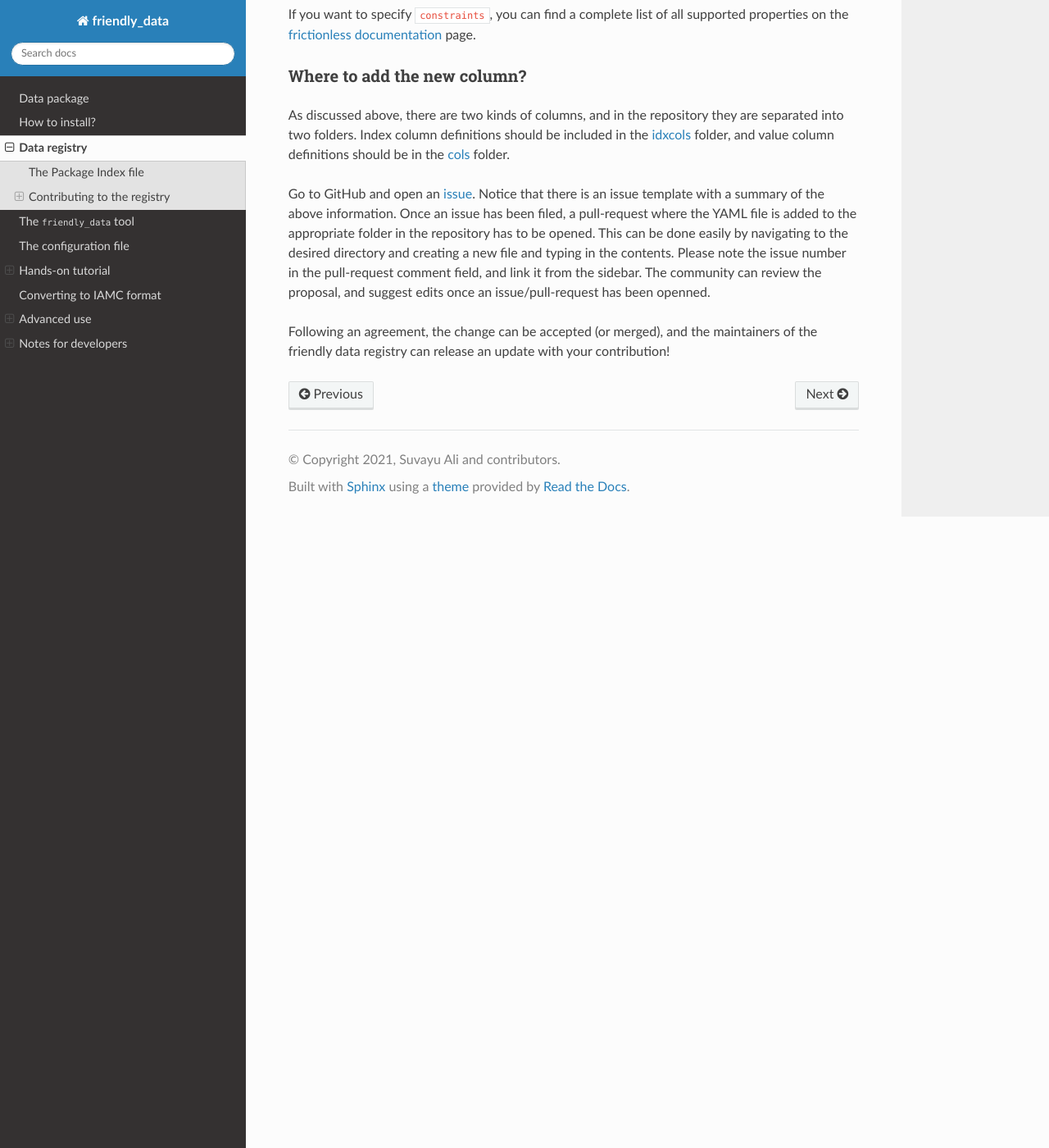
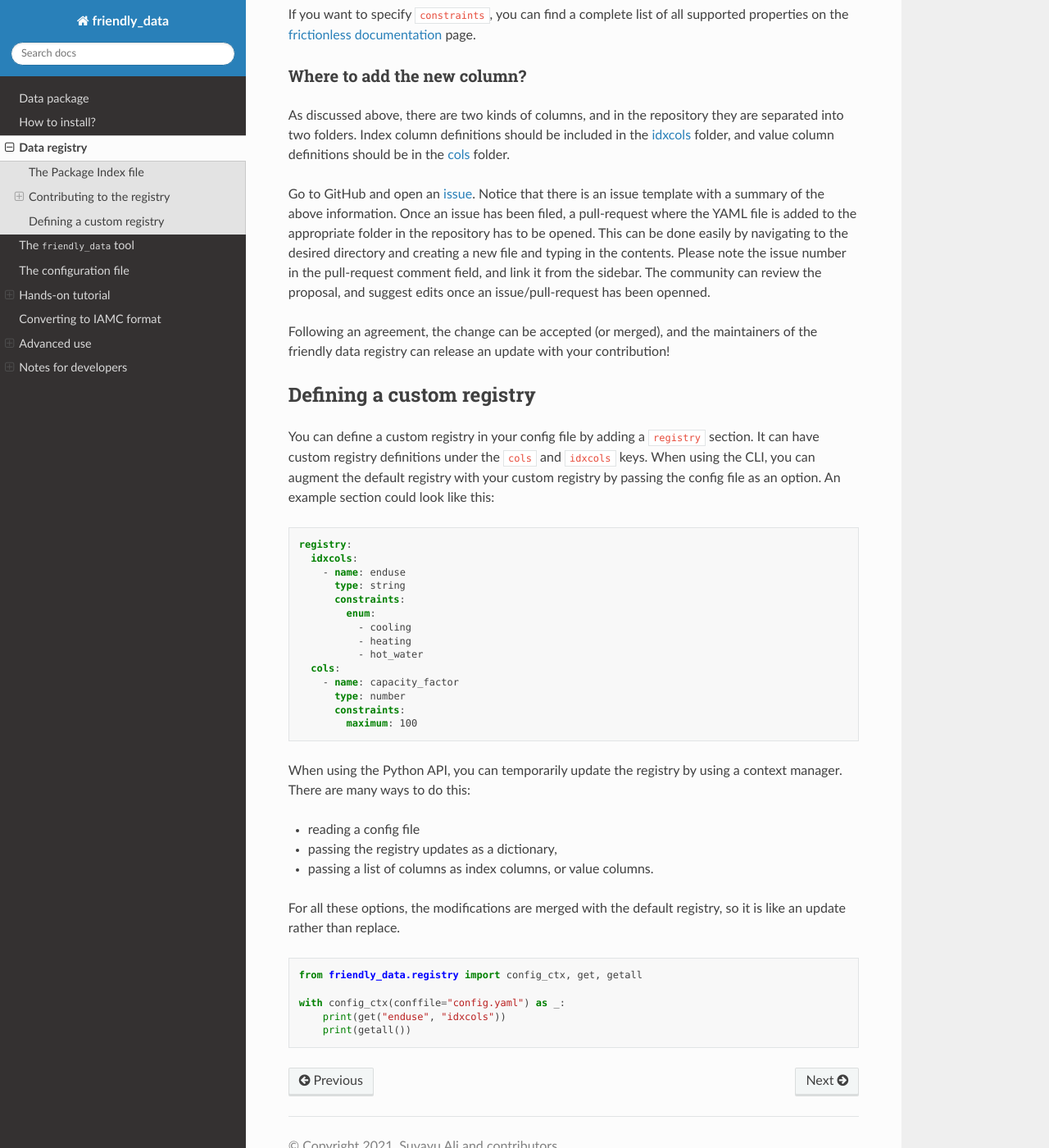
Before and after one commit to sentinel-energy/friendly_data, a Sphinx documentation site: the page built from doc/registry.rst, in a window 1280 px wide and 1400 px high, scrolled down 1038 px. Shown: the whole window at 82% size. Built offline with Sphinx 7.4.7 and the Read the Docs theme 2.0.0, drawn with Linux system fonts in a browser that asks for light colours; pages that are not in the unit, such as notebooks, are missing from menus.

Commit message:
doc: document custom registry

```diff
--- a/doc/registry.rst
+++ b/doc/registry.rst
@@ -61,7 +61,6 @@ concise but complete description.
 If you want to specify ``constraints``, you can find a complete list
 of all supported properties on the `frictionless documentation`_ page.
 
-
 Where to add the new column?
 ++++++++++++++++++++++++++++
 
@@ -89,3 +88,47 @@ with your contribution!
 
 .. _`frictionless documentation`: https://specs.frictionlessdata.io/table-schema/
 .. _`issue`: https://github.com/sentinel-energy/friendly_data_registry/issues
+
+Defining a custom registry
+--------------------------
+
+You can define a custom registry in your config file by adding a
+``registry`` section.  It can have custom registry definitions under
+the ``cols`` and ``idxcols`` keys.  When using the CLI, you can
+augment the default registry with your custom registry by passing the
+config file as an option.  An example section could look like this:
+
+.. code-block:: yaml
+
+   registry:
+     idxcols:
+       - name: enduse
+         type: string
+         constraints:
+           enum:
+             - cooling
+             - heating
+             - hot_water
+     cols:
+       - name: capacity_factor
+         type: number
+         constraints:
+           maximum: 100
+
+When using the Python API, you can temporarily update the registry by
+using a context manager.  There are many ways to do this:
+
+- reading a config file
+- passing the registry updates as a dictionary,
+- passing a list of columns as index columns, or value columns.
+
+For all these options, the modifications are merged with the default
+registry, so it is like an update rather than replace.
+
+.. code-block:: python
+
+   from friendly_data.registry import config_ctx, get, getall
+
+   with config_ctx(conffile="config.yaml") as _:
+       print(get("enduse", "idxcols"))
+       print(getall())
```
Also changed, not shown: doc/config-file.rst (+22 -0 lines).
